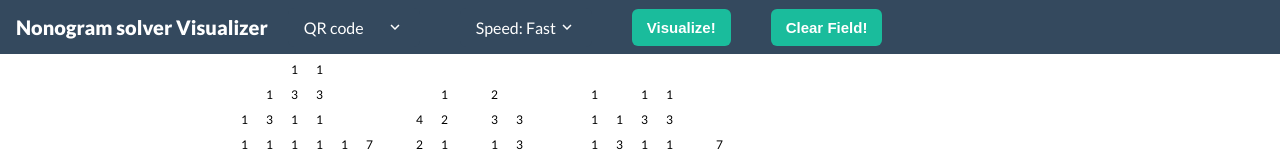
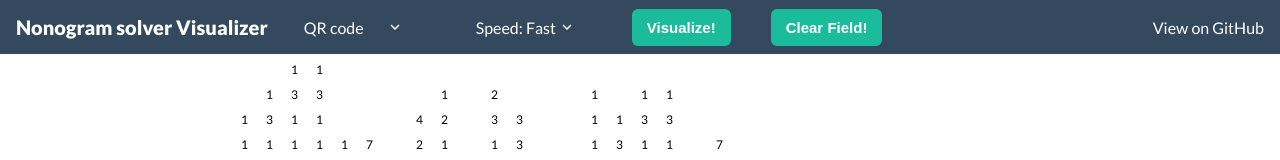
Before and after one commit to Sergey121/nonogram-app, a React (Create React App) app: page / in a window 1280 px wide. Shown: the top 160 px of the page. Built offline with nearby package versions, Linux system fonts and the light colour scheme.

Commit message:
Add links

```diff
--- a/src/components/header/header.module.scss
+++ b/src/components/header/header.module.scss
@@ -19,3 +19,12 @@
 .selector {
   margin: 0 20px;
 }
+
+.github {
+  margin-left: auto;
+
+  a {
+    color: white;
+    text-decoration: none;
+  }
+}
--- a/src/components/header/index.tsx
+++ b/src/components/header/index.tsx
@@ -35,6 +35,9 @@ export const Header = () => {
       <Select disabled={running} className={styles.selector} options={SpeedOptions} prefix={'Speed:'} value={speed} onChange={handleChangeSpeed}/>
       <Button disabled={running} className={styles.btn} title={'Visualize!'} onClick={handleClick}/>
       <Button disabled={running} className={styles.btn} title={'Clear Field!'} onClick={handleClear}/>
+      <div className={styles.github}>
+        <a target={'_blank'} href="https://github.com/Sergey121/nonogram-app/">View on GitHub</a>
+      </div>
     </nav>
   )
 };
```
Also changed, not shown: 1 other file (tests, documents, lock files or other folders).
